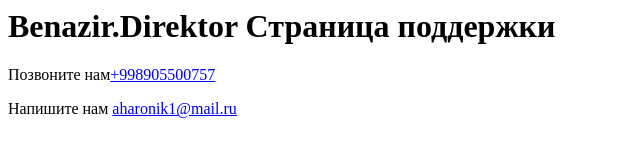
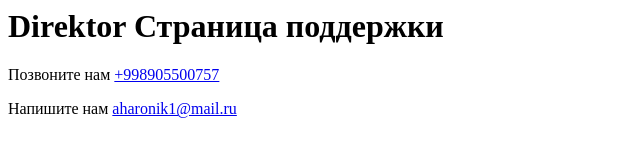
Before and after one commit to Aharonik1/director-branch, a plain HTML site: page index.html in a window 1280 px wide. Shown: the whole page, without its empty margins (0-640 px from the left). Drawn offline with Linux system fonts and the light colour scheme.

Commit message:
Update index.html

```diff
--- a/index.html
+++ b/index.html
@@ -1,4 +1,4 @@
-<h1>Benazir.Direktor Страница поддержки</h1>
+<h1>Direktor Страница поддержки</h1>
 
-<p>Позвоните нам<a href="tel:+998905500757">+998905500757</a></p>
+<p>Позвоните нам <a href="tel:+998905500757">+998905500757</a></p>
 <p>Напишите нам <a href="mailto:aharonik1@mail.ru">aharonik1@mail.ru</a></p>
```
